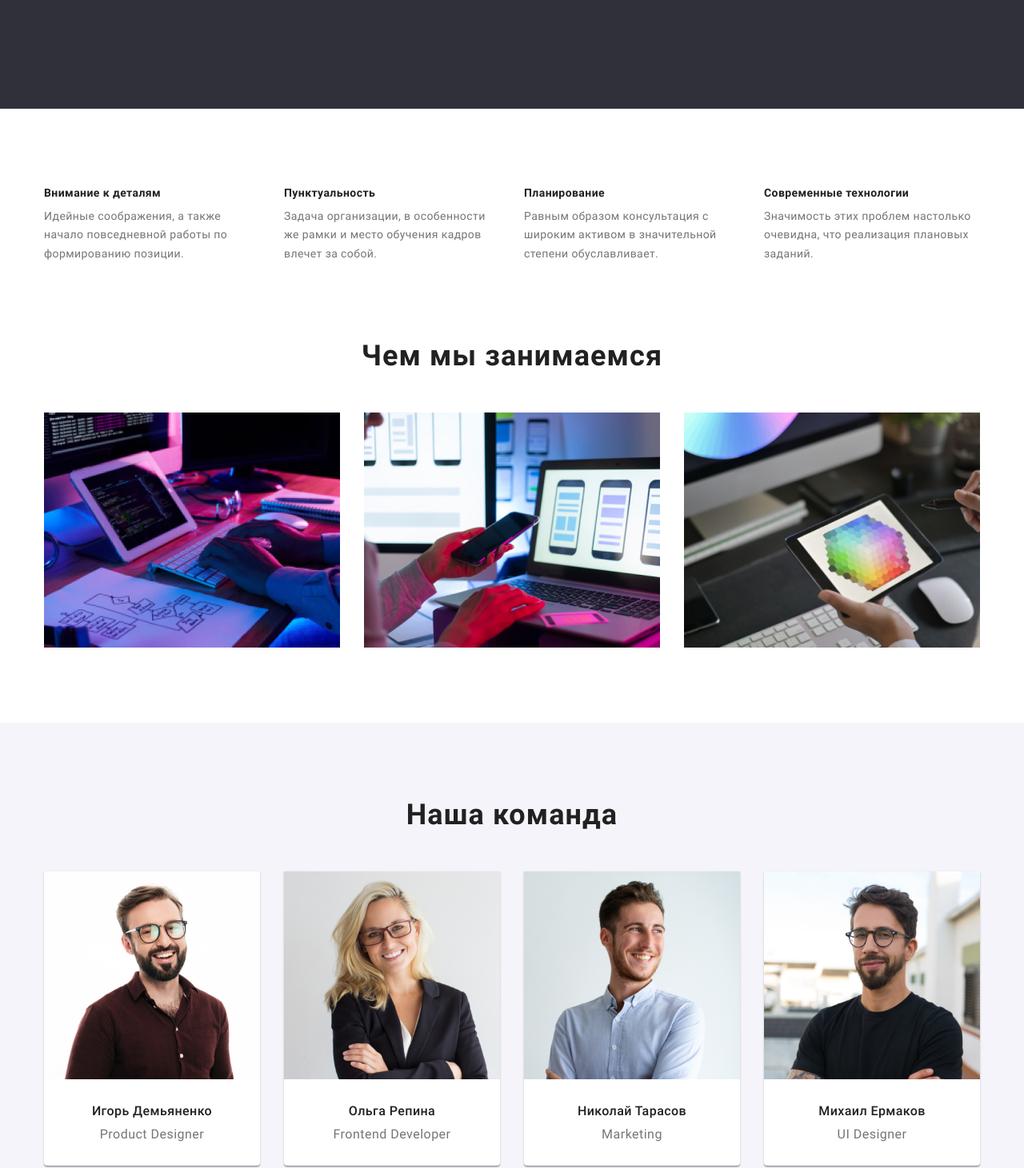
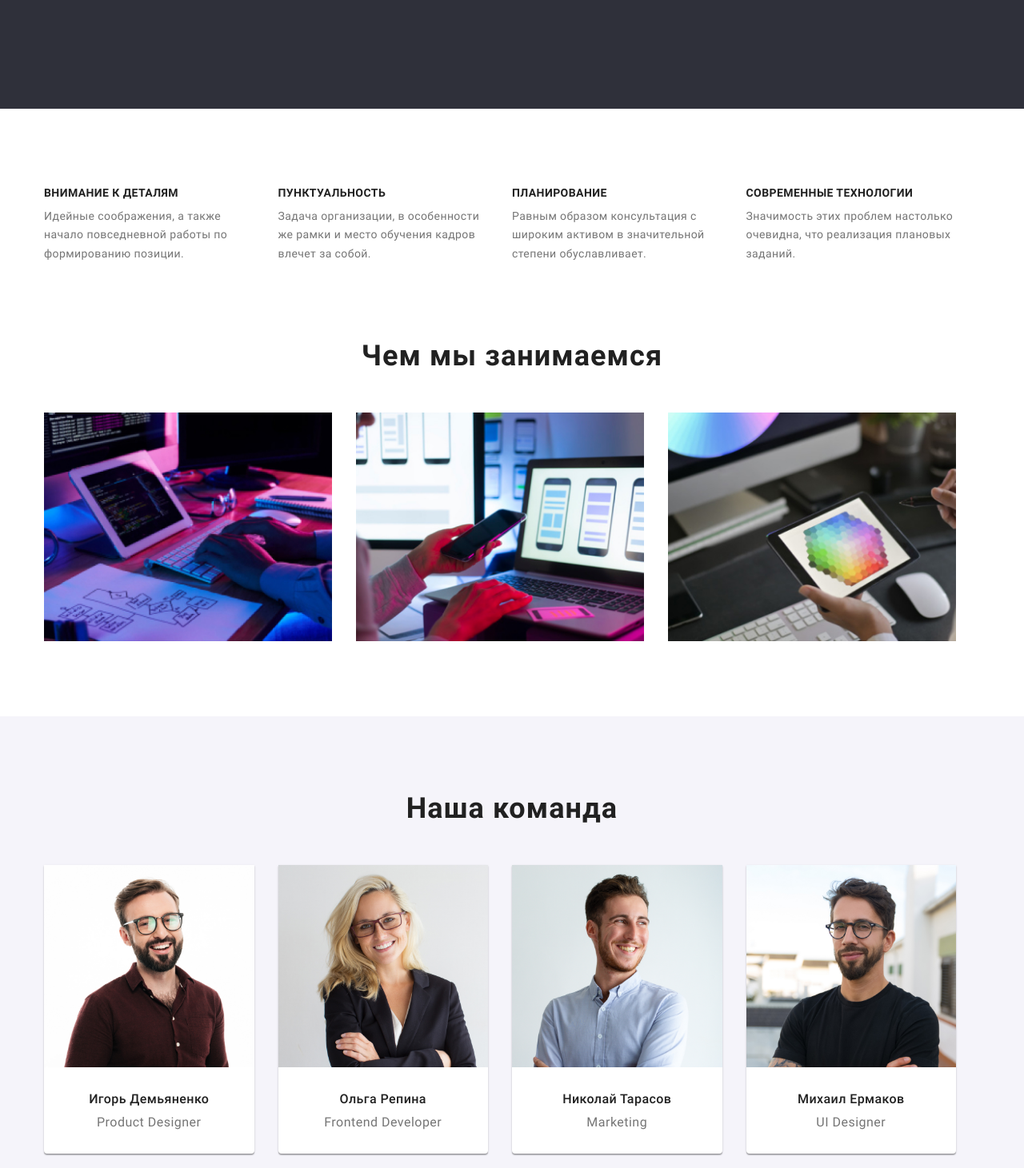
Before and after one commit to Oleksandra-developer/goit-markup-hw-03, a plain HTML site: page index.html in a window 1280 px wide. Shown: the part 560-2021 px from the top of the page at 80% size. Drawn offline with nearby package versions, Linux system fonts and the light colour scheme.

Commit message:
fixed margins

```diff
--- a/css/styles.css
+++ b/css/styles.css
@@ -117,6 +117,8 @@ a {
 }
 ul {
   padding: 0;
+  list-style: none;
+  margin: 0;
 }
 
 .logo,
@@ -162,7 +164,6 @@ ul {
 nav .link {
   color: var(--title-color);
 }
-.list,
 .list1,
 .contacts,
 .contacts-1,
@@ -177,10 +178,7 @@ nav .link {
   /* justify-content: flex-end; */
   margin-top: 0;
 }
-.list {
-  display: flex;
-  flex: nowrap;
-}
+
 .list1 {
   margin: 0;
   padding: 0;
@@ -287,19 +285,21 @@ nav .link {
   font-size: 14px;
   line-height: 1.143;
   margin-bottom: 10px;
+  text-transform: uppercase;
 }
 .list-preferense {
   display: inline-flex;
   flex-wrap: wrap;
-  margin-left: -30px;
-  margin-top: -94px;
+  /* margin-left: -30px; */
+  /* margin-top: -94px; */
 }
 .preferenses {
-  margin-left: 30px;
-  margin-top: 94px;
+  /* margin-top: 94px; */
   flex-basis: calc(100% / 4 - 30px);
 }
-
+.preferenses:not(:first-child) {
+  margin-left: 30px;
+}
 /* container-without-pt */
 .container-without-pt {
   padding-bottom: 94px;
@@ -307,13 +307,16 @@ nav .link {
 .list-images {
   display: flex;
   flex-wrap: wrap;
-  margin-left: -30px;
-  margin-top: -50px;
+  /* margin-left: -30px;
+  margin-top: -50px; */
 }
 .img-item {
+  /* margin-left: 30px;
+  margin-top: 50px; */
+  flex-basis: calc(100% / 3 - 30px);
+}
+.img-item:not(:first-child) {
   margin-left: 30px;
-  margin-top: 50px;
-  flex-basis: calc(100% / 3 - 30px);
 }
 /* our-team */
 .our-team {
@@ -344,17 +347,20 @@ nav .link {
 .team-list {
   display: flex;
   flex-wrap: wrap;
-  margin-top: -50px;
-  margin-left: -30px;
+  /* margin-top: -50px;
+  margin-left: -30px; */
 }
 .team-card {
   box-shadow: 0px 1px 3px rgba(0, 0, 0, 0.12), 0px 1px 1px rgba(0, 0, 0, 0.14),
     0px 2px 1px rgba(0, 0, 0, 0.2);
   border-radius: 0px 0px 4px 4px;
   background-color: var(--white);
-  margin-top: 50px;
+  /* margin-top: 50px;*/
   margin-left: 30px;
   flex-basis: calc(100% / 4 - 30px);
+}
+.team-card:nth-child(4n + 1) {
+  margin-left: 0;
 }
 
 /* footer */
--- a/index.html
+++ b/index.html
@@ -52,7 +52,7 @@
         <section class="our-pref">
             <div class="container">
                 <h2 class="visually-hidden">Наши преимущества</h2>
-                <ul class="list list-preferense">
+                <ul class="list-preferense">
                     <li class="preferenses">
                         <h3 class="title-3">Внимание к деталям</h3>
                         <span class="text">Идейные соображения, а также начало повседневной работы по формированию
@@ -77,7 +77,7 @@
             <!-- картинки -->
             <div class="container">
                 <h2 class="title-2">Чем мы занимаемся</h2>
-                <ul class="list list-images">
+                <ul class="list-images">
                     <li class="img-item"><img src="images/img-1.jpg" width="370" alt=" Набор текста"></li>
                     <li class="img-item"><img src="images/img-2.jpg" width="370" alt="Смартфоны на мониторе"></li>
                     <li class="img-item"><img src="images/img-3.jpg" width="370" alt="Палитра"></li>
@@ -87,7 +87,7 @@
         <section class="our-team">
             <div class="container">
                 <h2 class="title-2">Наша команда</h2>
-                <ul class="list team-list">
+                <ul class="team-list">
                     <li class="team-card">
                         <img src="images/face-1.jpg" width="270" alt="Игорь Демьяненко">
                         <div class="legend">
```
